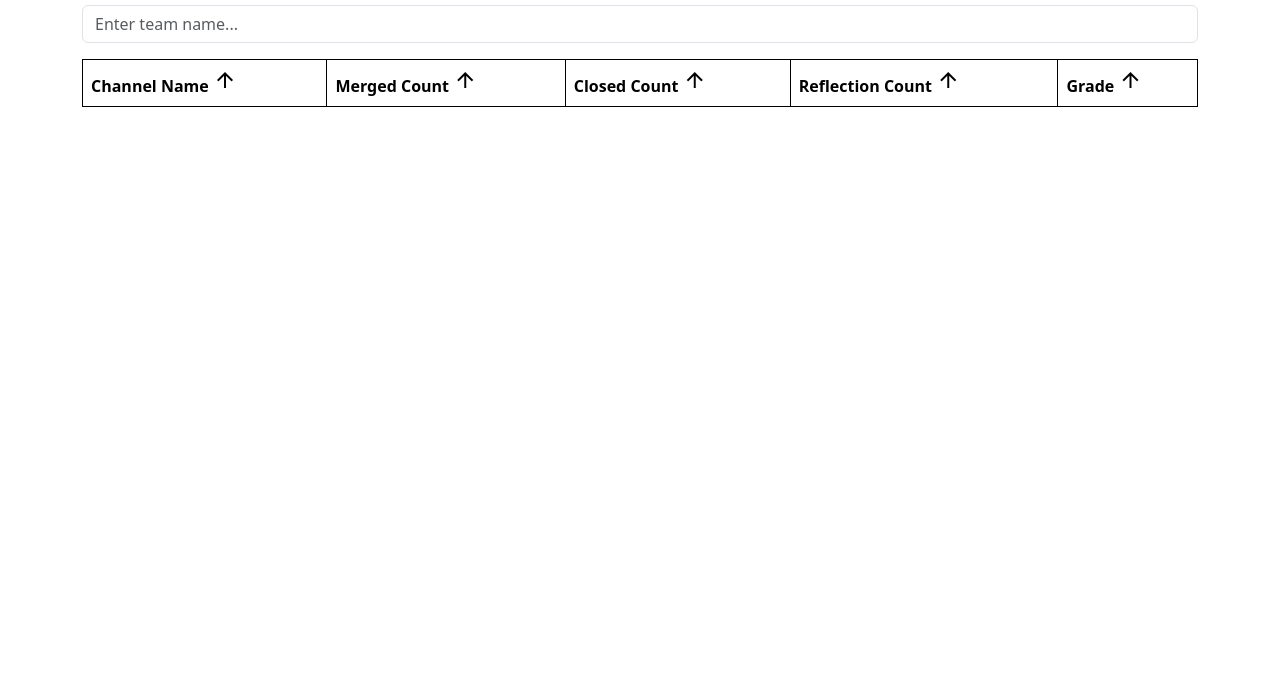
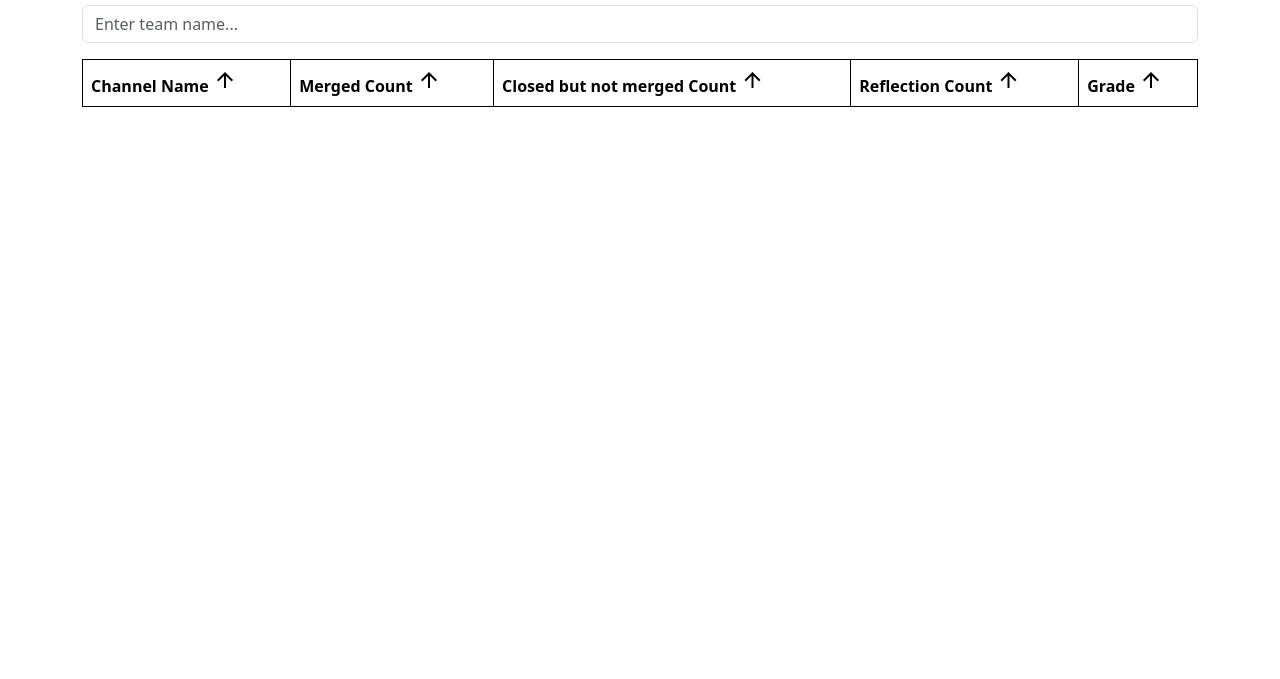
Before and after one commit to ucsb-cs156-s24/slack-reader, a plain HTML site: page index.html in a window 1280 px wide. Shown: the part 121-800 px from the top of the page. Drawn offline with nearby package versions, Linux system fonts and the light colour scheme.

Commit message:
pc - table header should say closed but not merged

```diff
--- a/index.html
+++ b/index.html
@@ -22,7 +22,7 @@
                 <tr>
                     <th data-sort-direction="asc">Channel Name <i class="material-icons">arrow_upward</i></th>
                     <th data-sort-direction="asc">Merged Count <i class="material-icons">arrow_upward</i></th>
-                    <th data-sort-direction="asc">Closed Count <i class="material-icons">arrow_upward</i></th>
+                    <th data-sort-direction="asc">Closed but not merged Count <i class="material-icons">arrow_upward</i></th>
                     <th data-sort-direction="asc">Reflection Count <i class="material-icons">arrow_upward</i></th>
                     <th data-sort-direction="asc">Grade <i class="material-icons">arrow_upward</i></th>
                 </tr>
```
